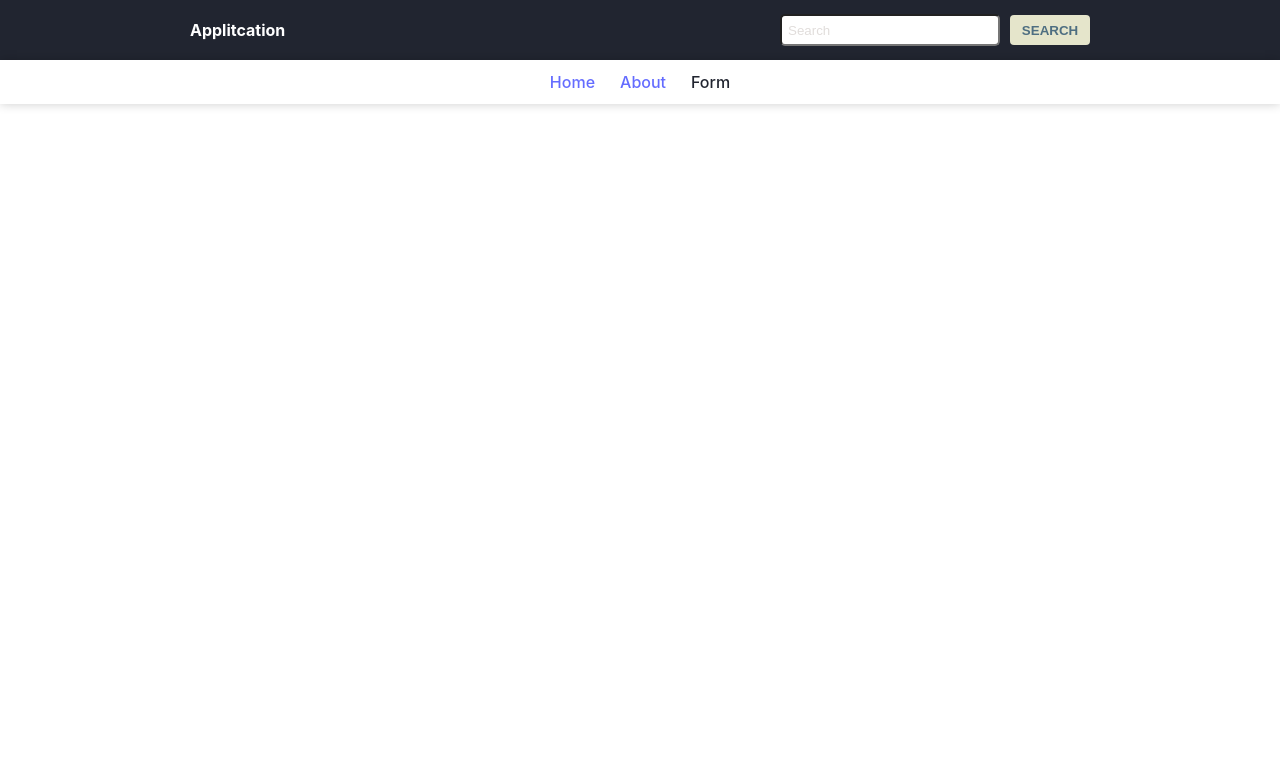
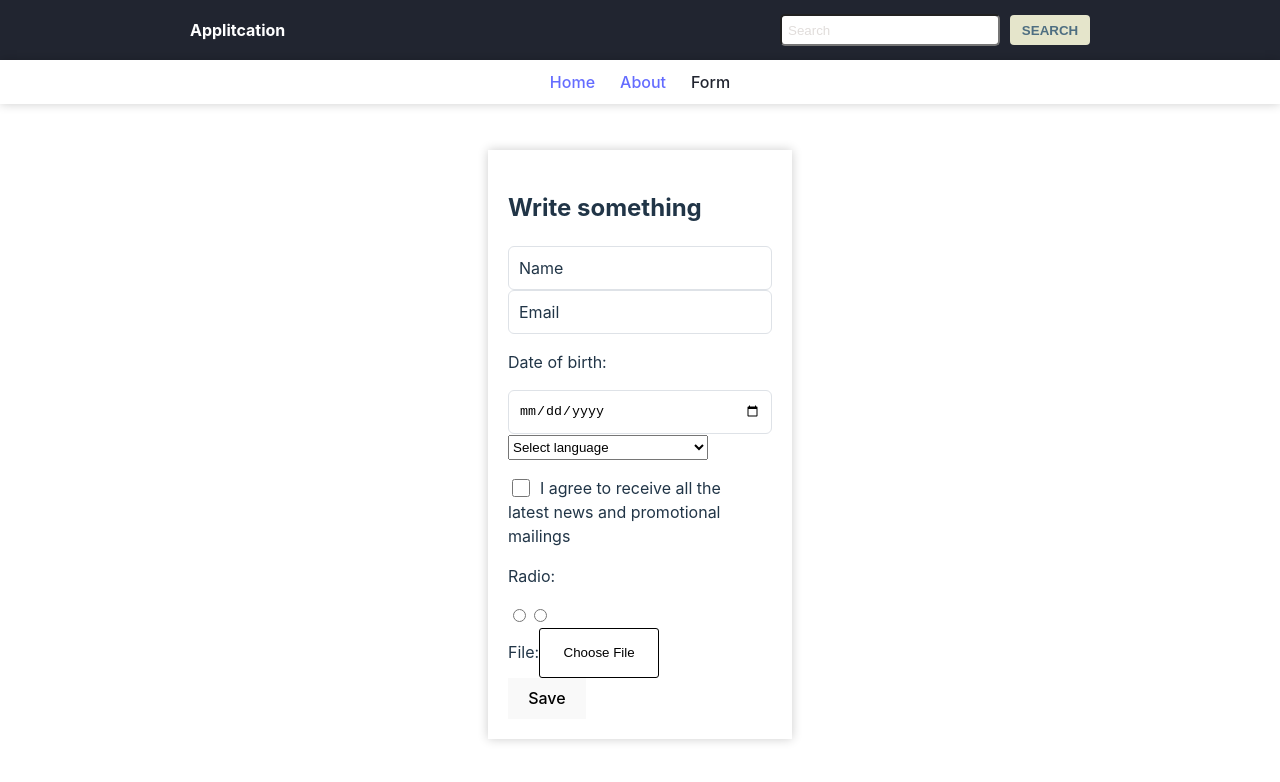
Before and after one commit to MagInventor/react-task, a React (Vite) app: page /form in a window 1280 px wide. Shown: the top 782 px of the page. Built offline with nearby package versions, Linux system fonts and the light colour scheme.

Commit message:
feat: add form

```diff
--- a/src/components/header/FormSearch.css
+++ b/src/components/header/FormSearch.css
@@ -32,15 +32,18 @@
   color: #E5E5CB;
 }
 
-::-webkit-input-placeholder {
+.form-search ::-webkit-input-placeholder {
   color: #e1dddb;
 }
-:-moz-placeholder {
+
+.form-search :-moz-placeholder {
   color: #e1dddb;
 }
-::-moz-placeholder {
+
+.form-search ::-moz-placeholder {
   color: #e1dddb;
 }
-:-ms-input-placeholder {
+
+.form-search :-ms-input-placeholder {
   color: #e1dddb;
 }
--- /dev/null
+++ b/src/components/main/form/Form.css
@@ -0,0 +1,7 @@
+.form-page {
+  margin-top: 50px;
+}
+
+.form-page .container {
+  display: grid;
+}
--- a/src/components/main/form/Form.tsx
+++ b/src/components/main/form/Form.tsx
@@ -1,9 +1,13 @@
 import React, { Component } from 'react'
+import { UserForm } from './UserForm'
+import './Form.css'
 
 const Form = () => {
    return (
     <div className="form-page">
-
+      <div className="container">
+        <UserForm />
+      </div>
     </div>
   )
 }
--- /dev/null
+++ b/src/components/main/form/UserForm.css
@@ -0,0 +1,140 @@
+.user-form {
+	margin: 100px auto;
+  padding: 20px;
+  background: #fff;
+  box-shadow: 0 0 10px rgb(0 0 0 / 20%);
+}
+
+.form-text input {
+  width: 250px;
+  height: 40px;
+  border-radius: 6px;
+  border: 1px solid #dee2e7;
+}
+
+
+.user-form__floating {
+  position: relative;
+}
+
+.user-form__floating>label {
+  position: absolute;
+  top: 0;
+  left: 0;
+  width: 100%;
+  height: 100%;
+  padding: 1rem 0.75rem;
+  overflow: hidden;
+  text-align: start;
+  color: #b7b7b7;
+  text-overflow: ellipsis;
+  white-space: nowrap;
+  pointer-events: none;
+  transform-origin: 0 0;
+  transition: opacity .1s ease-in-out,transform .1s ease-in-out;
+}
+
+.user-form input[type="text"] {
+  padding-left: 10px;
+  font-family: Inter, system-ui, Avenir, Helvetica, Arial, sans-serif;
+  font-size: 16px;
+  font-weight: 400;
+  line-height: 1.5;
+}
+
+.user-form ::-webkit-input-placeholder {
+  font-family: Inter, system-ui, Avenir, Helvetica, Arial, sans-serif;
+  line-height: 1.5;
+  font-weight: 400;
+  color-scheme: light dark;
+  color: #213547;
+  font-size: 16px;
+}
+
+.user-form :-moz-placeholder {
+  font-family: Inter, system-ui, Avenir, Helvetica, Arial, sans-serif;
+  line-height: 1.5;
+  font-weight: 400;
+  color-scheme: light dark;
+  color: #213547;
+  font-size: 16px;
+}
+
+.user-form ::-moz-placeholder {
+  font-family: Inter, system-ui, Avenir, Helvetica, Arial, sans-serif;
+  line-height: 1.5;
+  font-weight: 400;
+  color-scheme: light dark;
+  color: #213547;
+  font-size: 16px;
+}
+
+.user-form :-ms-input-placeholder {
+  font-family: Inter, system-ui, Avenir, Helvetica, Arial, sans-serif;
+  line-height: 1.5;
+  font-weight: 400;
+  color-scheme: light dark;
+  color: #213547;
+  font-size: 16px;
+}
+
+.user-form__name {
+  width: 200px;
+  height: 25px;
+
+}
+
+.user-form__mail {
+  width: 200px;
+  height: 25px;
+}
+
+.user-form__date {
+  width: 242px;
+  height: 42px;
+  padding: 0 10px;
+  border-radius: 6px;
+  border: 1px solid #dee2e7;
+  cursor: pointer;
+}
+
+.user-form__select {
+  width: 200px;
+  height: 25px;
+  cursor: pointer;
+}
+
+.user-form__checkbox {
+  width: 18px;
+  height: 18px;
+  margin-right: 10px;
+  border-radius: 3px;
+  cursor: pointer;
+  float: left;
+}
+
+.user-form__agree p{
+  width: 250px;
+}
+
+.user-form__radio {
+  cursor: pointer;
+}
+
+.user-form__file {
+  width: 120px;
+  margin-right: 20px;
+}
+
+.user-form__file::-webkit-file-upload-button {
+  width: 120px;
+  height: 50px;
+  background: #fff;
+  border-radius: 3px;
+  border: 1px solid #000;
+  cursor: pointer;
+}
+
+.user-form__btn_save {
+
+}
--- /dev/null
+++ b/src/components/main/form/UserForm.tsx
@@ -0,0 +1,162 @@
+import React, { Component } from 'react'
+import './UserForm.css'
+
+const languages = ['ENG', 'RU', 'PL', 'FR', 'ESP'];
+
+interface UserFormProps {
+  onSubmit: {
+    name: string,
+    email: string,
+    date: string,
+    select: string,
+    checkbox: boolean,
+    radio: string
+  }
+}
+
+interface UserFormState {
+  name: string
+  email: string
+  date: string
+  select: string
+  checkbox: boolean
+  radio: string
+}
+
+class UserForm extends Component<UserFormProps, UserFormState> {
+  nameInput = React.createRef<HTMLInputElement>()
+  emailInput = React.createRef<HTMLInputElement>()
+  dateInput = React.createRef<HTMLInputElement>()
+  selectInput = React.createRef<HTMLSelectElement>()
+  checkboxInput = React.createRef<HTMLInputElement>()
+  radio1Input = React.createRef<HTMLInputElement>()
+  radio2Input = React.createRef<HTMLInputElement>()
+  fileInput = React.createRef<HTMLInputElement>()
+
+  constructor(props: UserFormProps) {
+    super(props)
+    this.state = {
+      name: '',
+      email: '',
+      date: '',
+      select: '',
+      checkbox: false,
+      radio: ''
+    }
+    this.handleSubmit = this.handleSubmit.bind(this)
+  }
+
+  handleSubmit = (event: React.FormEvent<HTMLFormElement>) => {
+    event.preventDefault()
+    const nameValue = this.nameRef.current?.value ?? ''
+    const emailValue = this.emailRef.current?.value ?? ''
+    const datelValue = this.emailRef.current?.value ?? ''
+    const selectValue = this.emailRef.current?.value ?? ''
+    const checkboxValue = this.emailRef.current?.value ?? ''
+    const radioValue = this.emailRef.current?.value ?? ''
+    this.props.onSubmit(nameValue, emailValue, datelValue, selectValue, checkboxValue, radioValue)
+    this.setState({
+      name: '',
+      email: '',
+      date: '',
+      select: '',
+      checkbox: false,
+      radio: ''
+    })
+
+  }
+
+  render() {
+    return (
+      <form onSubmit={this.handleSubmit} className="user-form">
+        <h2>Write something</h2>
+        <div className="user-form__floating form-text">
+          <input
+            type="text"
+            id="name"
+            placeholder="Name"
+            ref={this.nameInput}
+            className="user-form__name"
+          />
+          <label htmlFor="name"></label>
+        </div>
+        <div className="user-form__floating form-text">
+          <input
+            type="text"
+            id="email"
+            placeholder="Email"
+            ref={this.emailInput}
+            className="user-form__mail"
+          />
+          <label htmlFor="email"></label>
+        </div>
+        <div>
+        <label htmlFor="date"></label>
+          <p>Date of birth:</p>
+          <input
+            type="date"
+            id="date"
+            placeholder="Date"
+            ref={this.dateInput}
+            className="user-form__date"
+          />
+        </div>
+        <div>
+          <label htmlFor="select"></label>
+          <select id="select" ref={this.selectInput} className="user-form__select">
+            <option value="">Select language</option>
+            {languages.map((language) => (
+              <option key={language}>{language}</option>
+            ))}
+          </select>
+        </div>
+        <div className="user-form__agree">
+          <input
+            type="checkbox"
+            id="checkbox"
+            ref={this.checkboxInput}
+            className="user-form__checkbox"
+          />
+          <label htmlFor="checkbox">
+            <p>I agree to receive all the latest news and promotional mailings</p>
+          </label>
+        </div>
+        <div>
+          <p>Radio:</p>
+          <label htmlFor="radio1"></label>
+          <input
+            type="radio"
+            id="radio1"
+            name="radio"
+            value="radio1"
+            ref={this.radio1Input}
+            className="user-form__radio"
+          />
+          <label htmlFor="radio2"></label>
+          <input
+            type="radio"
+            id="radio2"
+            name="radio"
+            value="radio2"
+            ref={this.radio2Input}
+            className="user-form__radio"
+          />
+        </div>
+        <div>
+          <label htmlFor="file">File:</label>
+          <input
+            type="file"
+            id="file"
+            ref={this.fileInput}
+            className="user-form__file"
+          />
+        </div>
+        <div>
+          <button type="submit" className="user-form__btn_save">Save</button>
+        </div>
+      </form>
+    )
+  }
+}
+
+export {UserForm}
```
